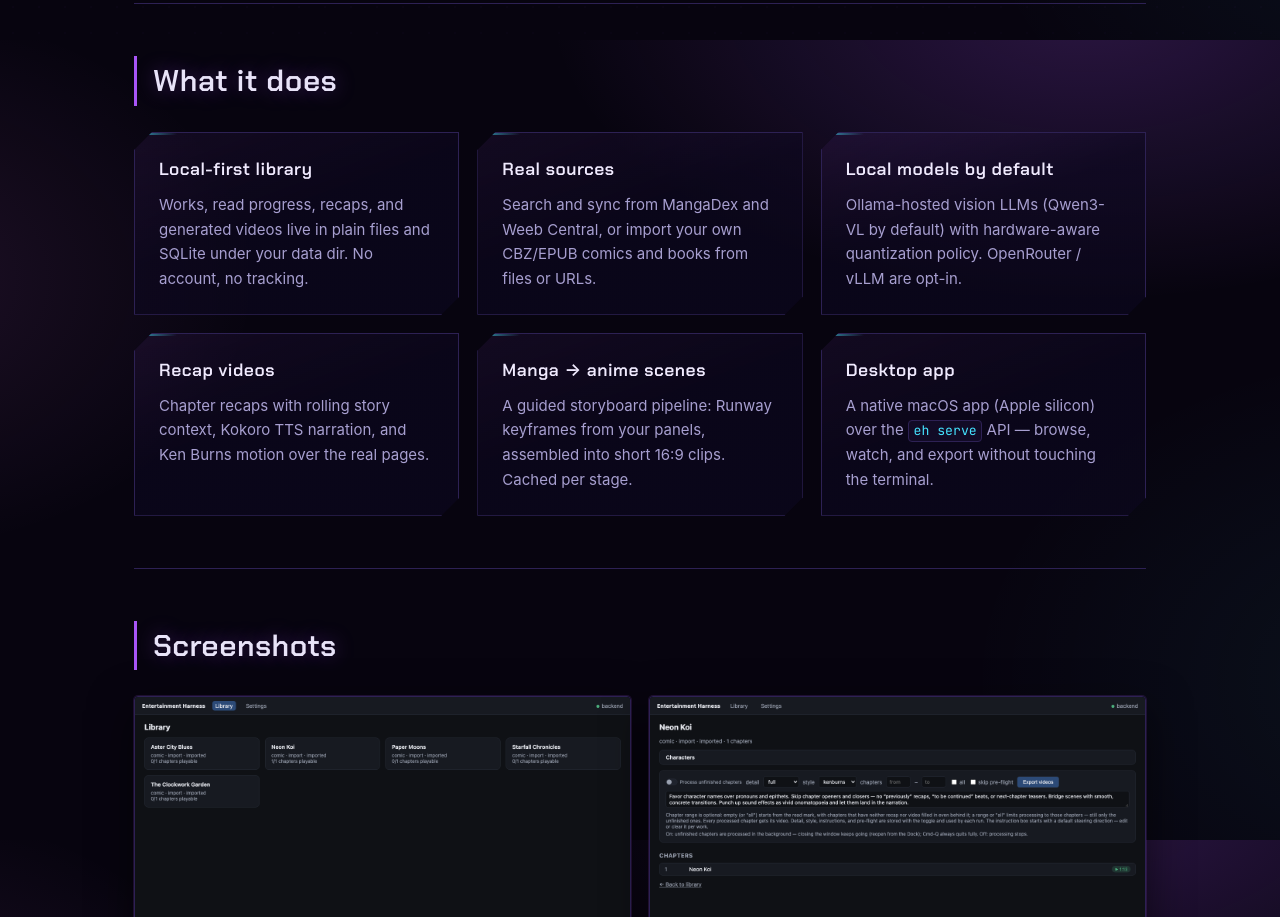
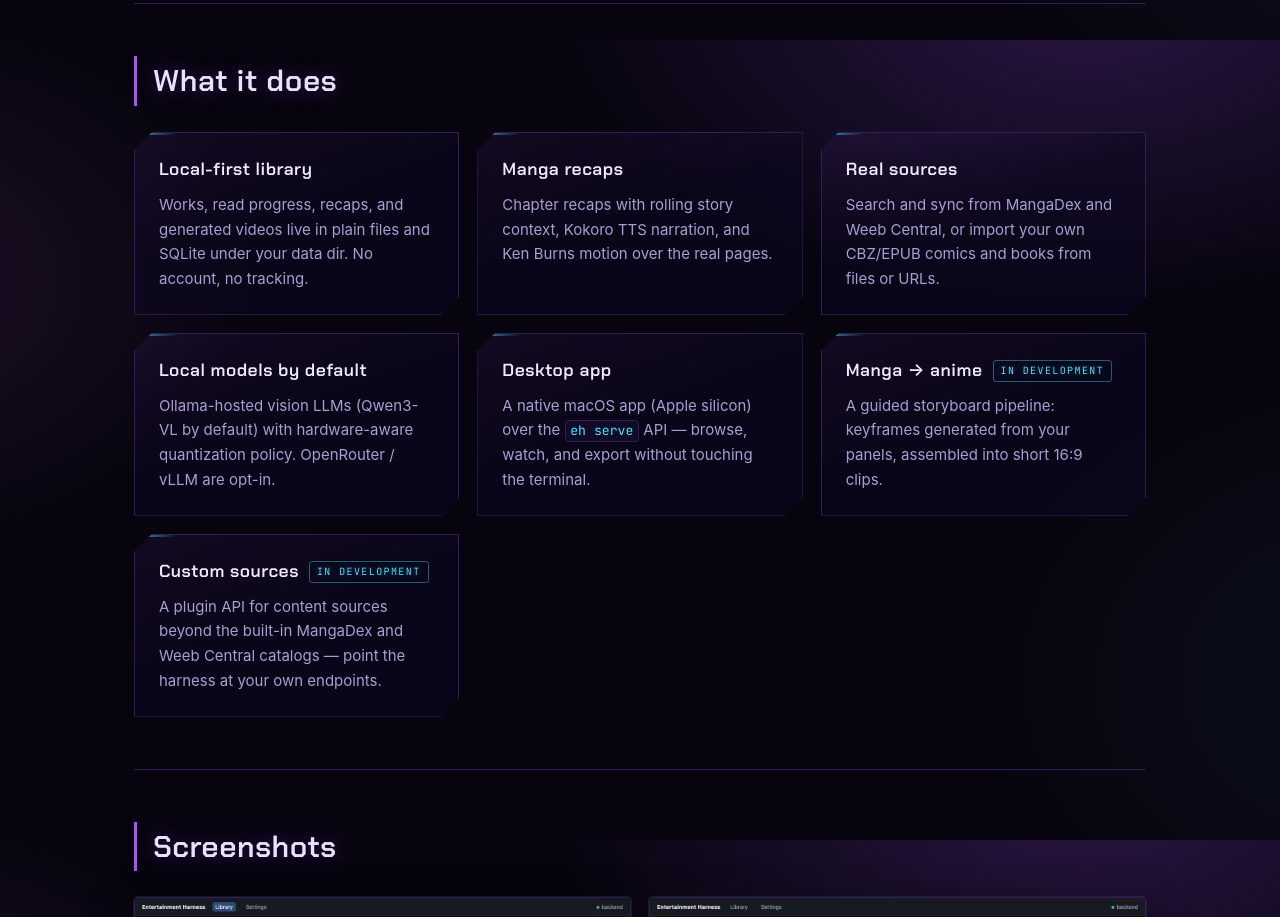
Before and after one commit to terragohan/entertainment-harness, a plain HTML site: page site/index.html in a window 1280 px wide. Shown: the part 760-1677 px from the top of the page. Drawn offline with Linux system fonts and the light colour scheme.

Commit message:
site/readme: recast features — manga recaps; manga→anime + custom sources in development

```diff
--- a/site/index.html
+++ b/site/index.html
@@ -68,6 +68,11 @@
              and SQLite under your data dir. No account, no tracking.</p>
         </article>
         <article>
+          <h3>Manga recaps</h3>
+          <p>Chapter recaps with rolling story context, Kokoro TTS narration, and
+             Ken Burns motion over the real pages.</p>
+        </article>
+        <article>
           <h3>Real sources</h3>
           <p>Search and sync from MangaDex and Weeb Central, or import your own
              CBZ/EPUB comics and books from files or URLs.</p>
@@ -78,19 +83,19 @@
              quantization policy. OpenRouter / vLLM are opt-in.</p>
         </article>
         <article>
-          <h3>Recap videos</h3>
-          <p>Chapter recaps with rolling story context, Kokoro TTS narration, and
-             Ken Burns motion over the real pages.</p>
-        </article>
-        <article>
-          <h3>Manga &rarr; anime scenes</h3>
-          <p>A guided storyboard pipeline: Runway keyframes from your panels,
-             assembled into short 16:9 clips. Cached per stage.</p>
-        </article>
-        <article>
           <h3>Desktop app</h3>
           <p>A native macOS app (Apple silicon) over the <code>eh serve</code> API —
              browse, watch, and export without touching the terminal.</p>
+        </article>
+        <article>
+          <h3>Manga &rarr; anime<span class="tag">in development</span></h3>
+          <p>A guided storyboard pipeline: keyframes generated from your panels,
+             assembled into short 16:9 clips.</p>
+        </article>
+        <article>
+          <h3>Custom sources<span class="tag">in development</span></h3>
+          <p>A plugin API for content sources beyond the built-in MangaDex and
+             Weeb Central catalogs — point the harness at your own endpoints.</p>
         </article>
       </div>
     </section>
--- a/site/styles.css
+++ b/site/styles.css
@@ -218,6 +218,21 @@
   letter-spacing: 0.03em;
   color: #f0eafe;
 }
+.tag {
+  display: inline-block;
+  font-family: var(--mono);
+  font-size: 10px;
+  font-weight: 400;
+  letter-spacing: 0.14em;
+  text-transform: uppercase;
+  color: var(--cyan);
+  border: 1px solid rgba(69, 227, 255, 0.4);
+  border-radius: 3px;
+  padding: 2px 7px;
+  margin-left: 10px;
+  vertical-align: 2px;
+  text-shadow: 0 0 10px rgba(69, 227, 255, 0.4);
+}
 .grid p { margin: 0; color: var(--muted); font-size: 15px; }
 
 /* ---- screenshots ---- */
```
Also changed, not shown: README.md.
